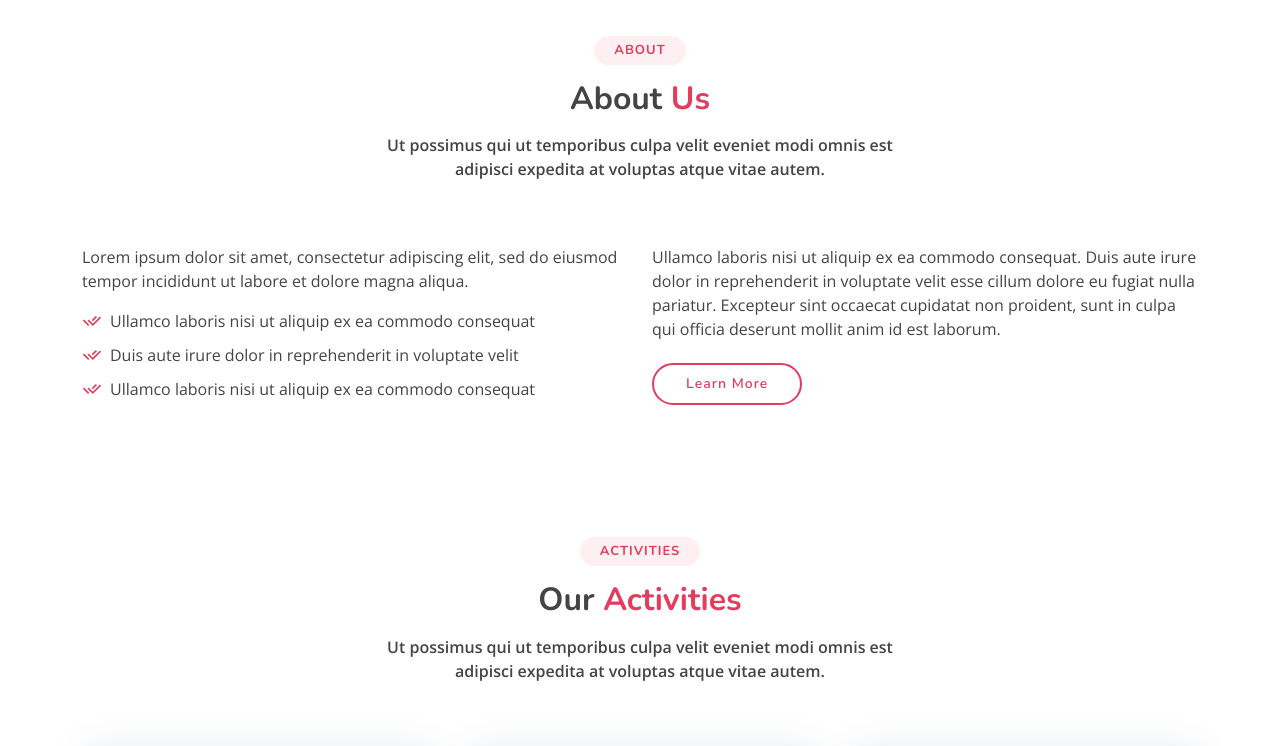
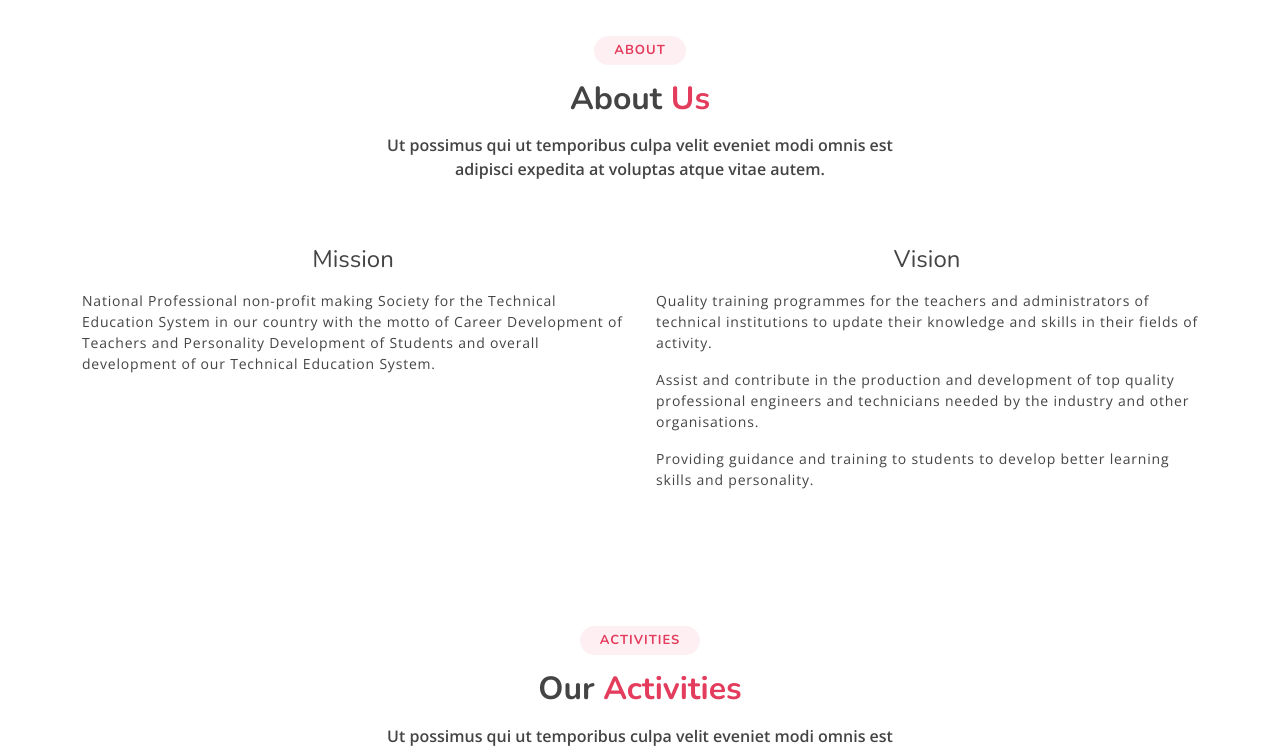
Before and after one commit to arshaddanish/iste-gcek-website, a PHP site: page / in a window 1280 px wide. Shown: the part 824-1570 px from the top of the page. Run offline with PHP 8.4, Linux system fonts and the light colour scheme.

Commit message:
update about section

```diff
--- a/assets/css/style.css
+++ b/assets/css/style.css
@@ -308,6 +308,27 @@
   padding-bottom: 4rem;
 }
 
+.about .about-content {
+  display: -ms-grid;
+  display: grid;
+  -ms-grid-columns: (1fr)[2];
+      grid-template-columns: repeat(2, 1fr);
+  gap: 2rem;
+  justify-items: center;
+}
+
+.about .about-content h4 {
+  text-align: center;
+  margin-bottom: 1rem;
+  font-size: 1.5rem;
+}
+
+.about .about-content p {
+  max-width: 600px;
+  font-size: 14px;
+  letter-spacing: 0.8px;
+}
+
 .about .content h3 {
   font-weight: 600;
   font-size: 26px;
@@ -559,6 +580,10 @@
 .team {
   background: #fff;
   padding: 60px 0;
+}
+
+.team .section-title {
+  padding-bottom: 4rem;
 }
 
 .team .members {
--- a/assets/sass/_about.scss
+++ b/assets/sass/_about.scss
@@ -1,6 +1,25 @@
 .about {
   .section-title {
     padding-bottom: 4rem;
+  }
+
+  .about-content {
+    display: grid;
+    grid-template-columns: repeat(2, 1fr);
+    gap: 2rem;
+    justify-items: center;
+
+    h4 {
+      text-align: center;
+      margin-bottom: 1rem;
+      font-size: 1.5rem;
+    }
+
+    p {
+      max-width: 600px;
+      font-size: 14px;
+      letter-spacing: 0.8px;
+    }
   }
 
   .content {
--- a/assets/sass/_team.scss
+++ b/assets/sass/_team.scss
@@ -1,6 +1,10 @@
 .team {
   background: #fff;
   padding: 60px 0;
+
+  .section-title {
+    padding-bottom: 4rem;
+  }
 
   .members {
     display: grid;
--- a/index.html
+++ b/index.html
@@ -177,7 +177,24 @@
             autem.</p>
         </div>
 
-        <div class="row content">
+        <div class="about-content">
+          <div>
+            <h4>Mission</h4>
+            <p>National Professional non-profit making Society for the Technical Education System in our country with
+              the motto of Career Development of Teachers and Personality Development of Students and overall
+              development of our Technical Education System. </p>
+          </div>
+          <div>
+            <h4>Vision</h4>
+            <p>Quality training programmes for the teachers and administrators of technical institutions to update their
+              knowledge and skills in their fields of activity.</p>
+            <p>Assist and contribute in the production and development of top quality professional engineers and
+              technicians needed by the industry and other organisations.</p>
+            <p>Providing guidance and training to students to develop better learning skills and personality.</p>
+          </div>
+        </div>
+
+        <!-- <div class="row content">
           <div class="col-lg-6">
             <p>
               Lorem ipsum dolor sit amet, consectetur adipiscing elit, sed do eiusmod tempor incididunt ut labore et
@@ -199,7 +216,7 @@
             </p>
             <a href="#" class="btn-learn-more">Learn More</a>
           </div>
-        </div>
+        </div> -->
 
       </div>
     </section><!-- End About Section -->
```
